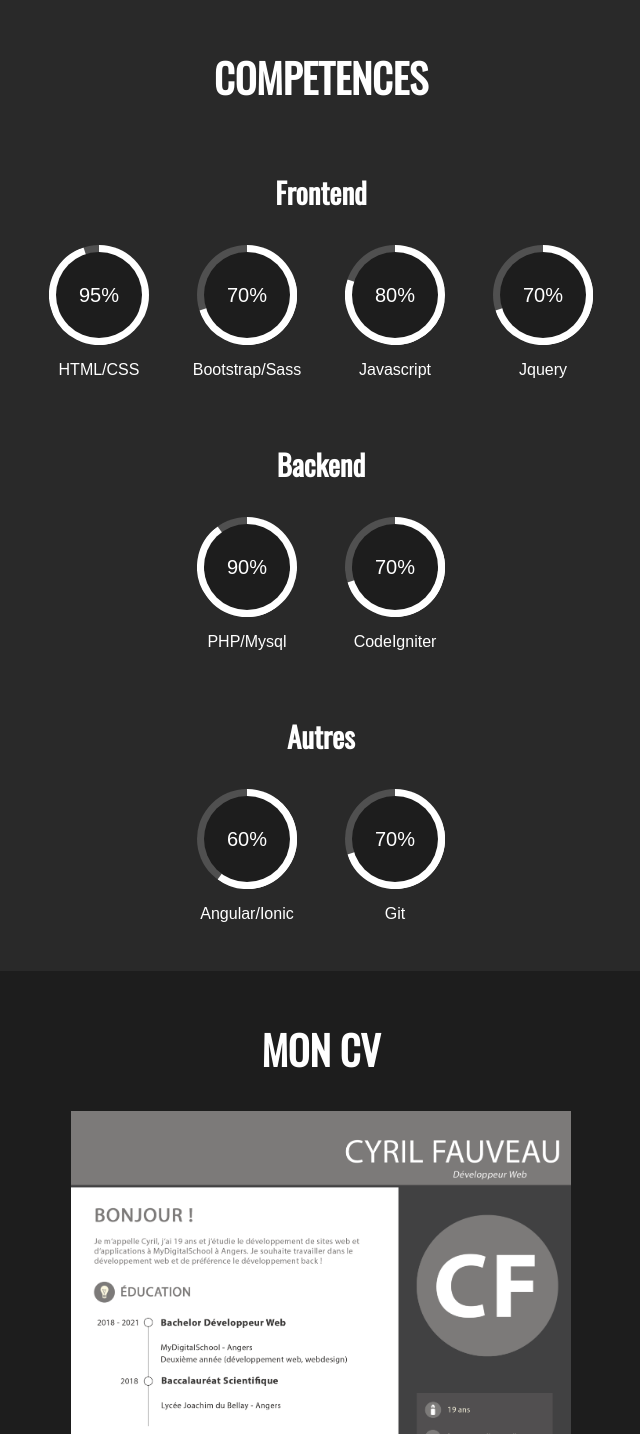
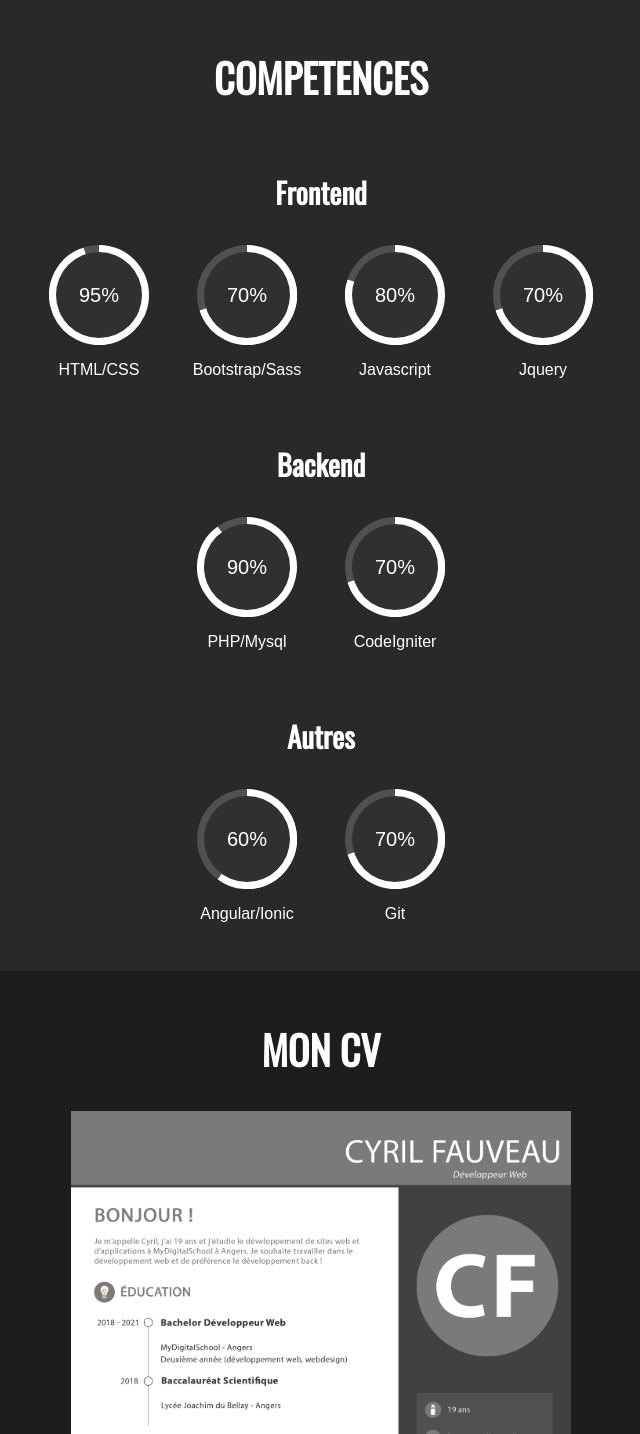
Before and after one commit to CyrilFauveau/CyrilFauveau.github.io, a PHP site: page / in a window 1280 px wide. Shown: the part 1716-3150 px from the top of the page, without its empty margins (319-959 px from the left). Run offline with PHP 8.4, Linux system fonts and the light colour scheme.

Commit message:
skills: css fix

```diff
--- a/css/master.css
+++ b/css/master.css
@@ -219,7 +219,7 @@ body {
   border-radius: 50%;
   width: 4.3em;
   height: 4.3em;
-  background-color: #1d1d1d;
+  background-color: #303030;
   content: " ";
 }
 .block_skills .progress-circle > span {
@@ -501,6 +501,7 @@ body {
     left: 0.35em;
     width: 7.3em;
     height: 7.3em;
+    background-color: #1d1d1d;
   }
   .block_skills .progress-circle > span {
     line-height: 8em;
```
